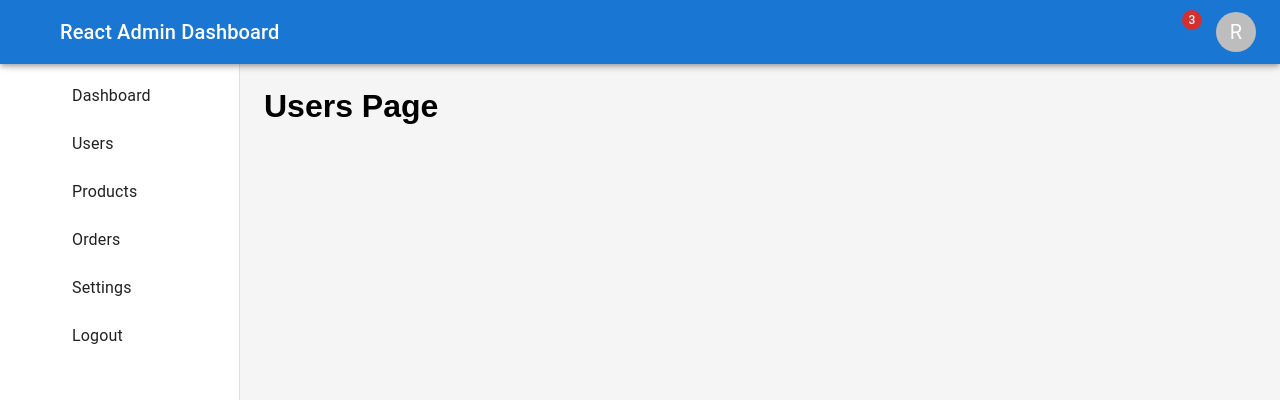
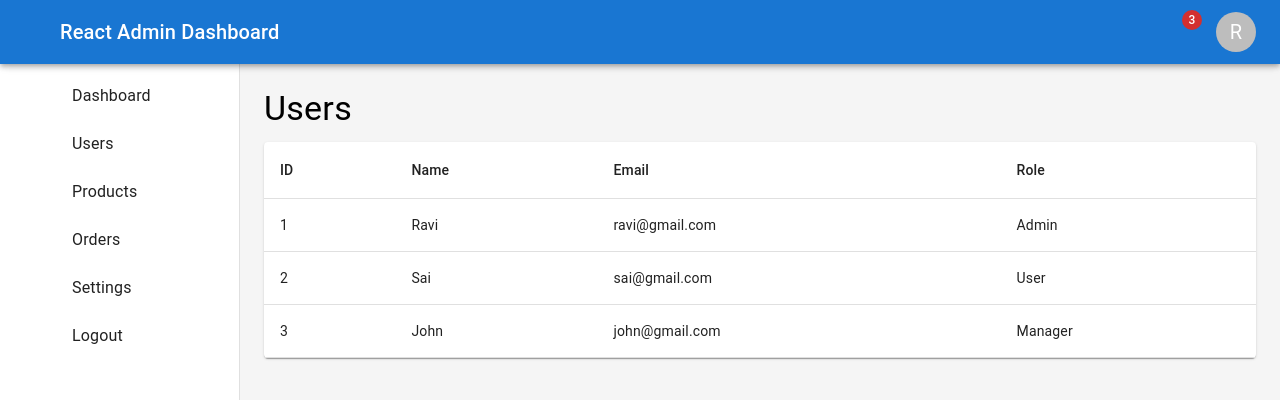
Before and after one commit to ravi27mca/react-mui-project, a React (Vite) app: page /users in a window 1280 px wide. Shown: the top 400 px of the page. Built offline with nearby package versions, Linux system fonts and the light colour scheme; some icons are missing.

Commit message:
react-mui-project

```diff
--- /dev/null
+++ b/src/components/users/UserTable.jsx
@@ -0,0 +1,101 @@
+import {
+    Paper,
+    Table,
+    TableHead,
+    TableRow,
+    TableCell,
+    TableBody,
+    Typography,
+} from "@mui/material";
+
+const users = [
+
+    {
+        id: 1,
+        name: "Ravi",
+        email: "ravi@gmail.com",
+        role: "Admin"
+    },
+
+    {
+        id: 2,
+        name: "Sai",
+        email: "sai@gmail.com",
+        role: "User"
+    },
+
+    {
+        id: 3,
+        name: "John",
+        email: "john@gmail.com",
+        role: "Manager"
+    }
+
+];
+
+function UserTable() {
+
+    return (
+
+        <>
+
+            <Typography
+                variant="h4"
+                gutterBottom
+            >
+                Users
+            </Typography>
+
+            <Paper>
+
+                <Table>
+
+                    <TableHead>
+
+                        <TableRow>
+
+                            <TableCell>ID</TableCell>
+
+                            <TableCell>Name</TableCell>
+
+                            <TableCell>Email</TableCell>
+
+                            <TableCell>Role</TableCell>
+
+                        </TableRow>
+
+                    </TableHead>
+
+                    <TableBody>
+
+                        {
+                            users.map((user) => (
+
+                                <TableRow key={user.id}>
+
+                                    <TableCell>{user.id}</TableCell>
+
+                                    <TableCell>{user.name}</TableCell>
+
+                                    <TableCell>{user.email}</TableCell>
+
+                                    <TableCell>{user.role}</TableCell>
+
+                                </TableRow>
+
+                            ))
+                        }
+
+                    </TableBody>
+
+                </Table>
+
+            </Paper>
+
+        </>
+
+    )
+
+}
+
+export default UserTable;
--- a/src/layouts/MainLayout.jsx
+++ b/src/layouts/MainLayout.jsx
@@ -1,5 +1,5 @@
-import Header from "../components/Header";
-import Sidebar from "../components/Sidebar";
+import Header from "../components/layout/Header";
+import Sidebar from "../components/layout/Sidebar";
 import { Outlet } from "react-router-dom";
 import { Box, Toolbar } from "@mui/material";
 
--- a/src/pages/Dashboard.jsx
+++ b/src/pages/Dashboard.jsx
@@ -1,7 +1,7 @@
 import Grid from "@mui/material/Grid";
 import Typography from "@mui/material/Typography";
 
-import DashboardCard from "../components/DashboardCards";
+import DashboardCard from "../components/dashboard/DashboardCards";
 
 import PeopleIcon from "@mui/icons-material/People";
 import InventoryIcon from "@mui/icons-material/Inventory";
--- a/src/pages/Users.jsx
+++ b/src/pages/Users.jsx
@@ -1,6 +1,8 @@
+import UserTable from "../components/users/UserTable";
+
 function Users() {
     return (
-        <h1>Users Page</h1>
+        <UserTable />
     );
 }
 
```
Also changed, not shown: src/components/dashboard/DashboardCards.jsx (renamed from src/components/DashboardCards.jsx), src/components/layout/Header.jsx (renamed from src/components/Header.jsx), src/components/layout/Sidebar.jsx (renamed from src/components/Sidebar.jsx), src/components/users/UserDialog.jsx (added), src/components/users/UserRow.jsx (added).
